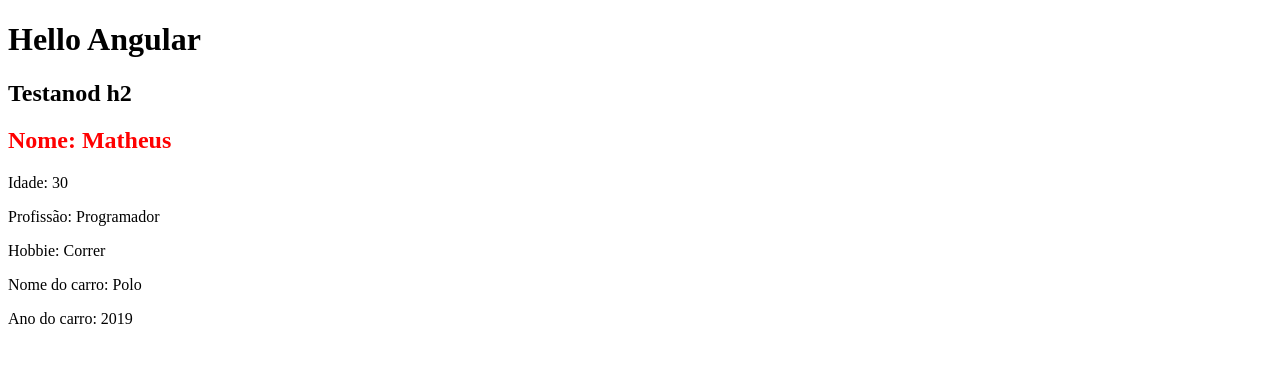
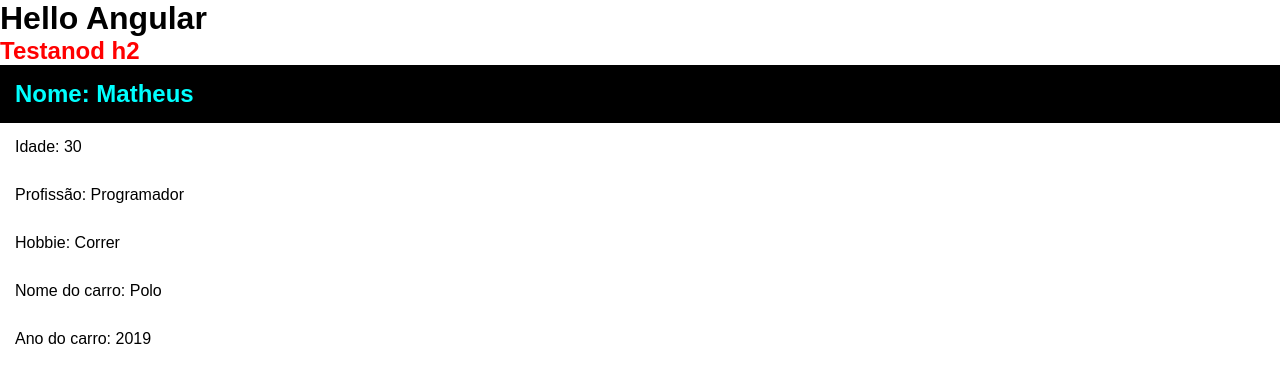
Before and after one commit to GeracNeto/curso-angular, an Angular app: page / in a window 1280 px wide. Shown: the top 382 px of the page. Built offline with nearby package versions, Linux system fonts and the light colour scheme.

Commit message:
Curso Angular 13: CSS no Angular - #06

```diff
--- a/src/app/app.component.css
+++ b/src/app/app.component.css
@@ -0,0 +1,3 @@
+h2{
+    color: red;
+}
--- a/src/app/components/first-component/first-component.component.css
+++ b/src/app/components/first-component/first-component.component.css
@@ -1,3 +1,9 @@
-h2{
-    color: red;
+.title {
+    color: aqua;
+    background: black;
+    padding: 15px;
 }
+
+p {
+    padding: 15px;
+}
--- a/src/app/components/first-component/first-component.component.html
+++ b/src/app/components/first-component/first-component.component.html
@@ -1,4 +1,4 @@
-<h2>Nome: {{name}}</h2>
+<h2 class="title">Nome: {{name}}</h2>
 <p>Idade: {{age}}</p>
 <p>Profissão: {{job}}</p>
 <p>Hobbie: {{hobbies[0]}}</p>
--- a/src/styles.css
+++ b/src/styles.css
@@ -1 +1,5 @@
-/* You can add global styles to this file, and also import other style files */
+*{
+    margin: 0;
+    padding: 0;
+    font-family: Arial, Helvetica, sans-serif;
+}
```
